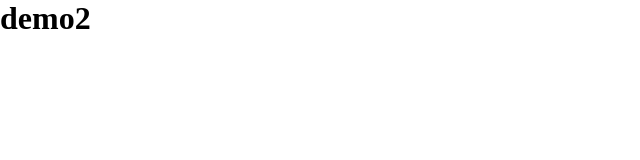
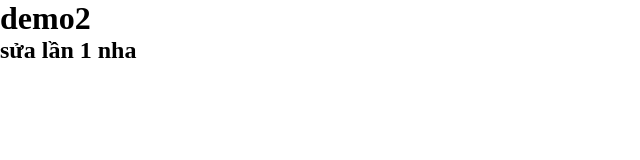
Before and after one commit to tranmanh03/demo2, a plain HTML site: page index.html in a window 1280 px wide. Shown: the whole page, without its empty margins (0-640 px from the left). Drawn offline with Linux system fonts and the light colour scheme.

Commit message:
commit lần 2

```diff
--- a/index.html
+++ b/index.html
@@ -8,5 +8,6 @@
 </head>
 <body>
     <h1>demo2</h1>
+    <h2>sửa lần 1 nha</h2>
 </body>
 </html>
```
